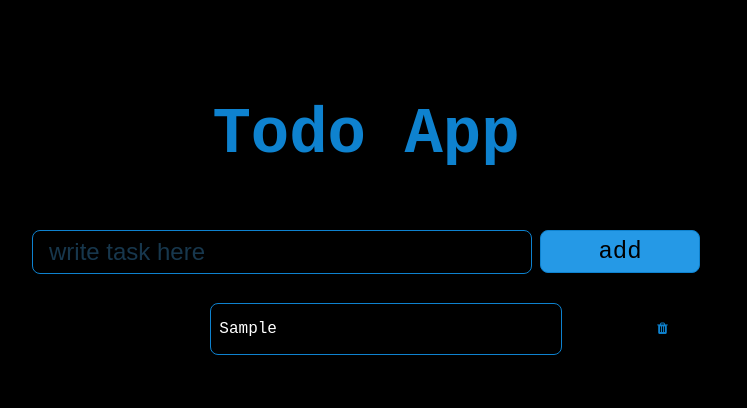
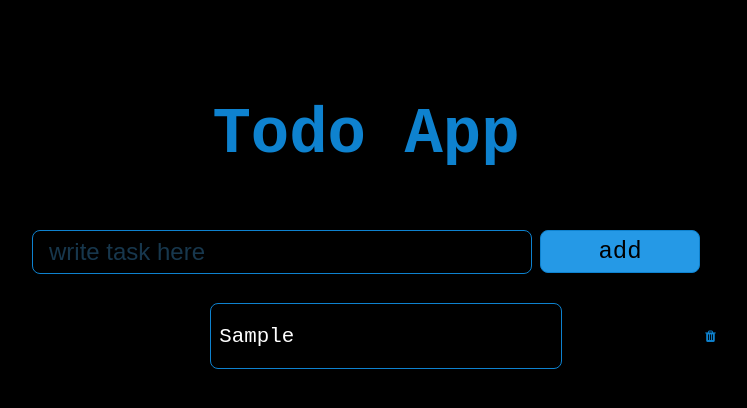
Before and after one commit to johnabrham438/--todo-app, a plain HTML site: page index.html in a window 1280 px wide. Both pictures are taken after typing "Sample" into the empty fields and a click on the button "add". Shown: the whole page, without its empty margins (274-1021 px from the left). Drawn offline with Linux system fonts and the light colour scheme.

Commit message:
Update style.css

```diff
--- a/style.css
+++ b/style.css
@@ -90,11 +90,11 @@ body{
 
 }
 p{
-    font-size: 1rem;
+    font-size: 1.3rem;
 }
 .delete-btn{
     position: absolute;
-    margin-left: 27rem;
+    margin-left: 30rem;
     color: rgb(14, 130, 207);
     background: transparent;
     border: none;
@@ -105,7 +105,6 @@ p{
     flex-direction: column;
     align-items: center;
     justify-content: center;
-    font-size: 1rem;
     padding: 4rem;
     gap: 1rem;
     width: 13rem;
```
